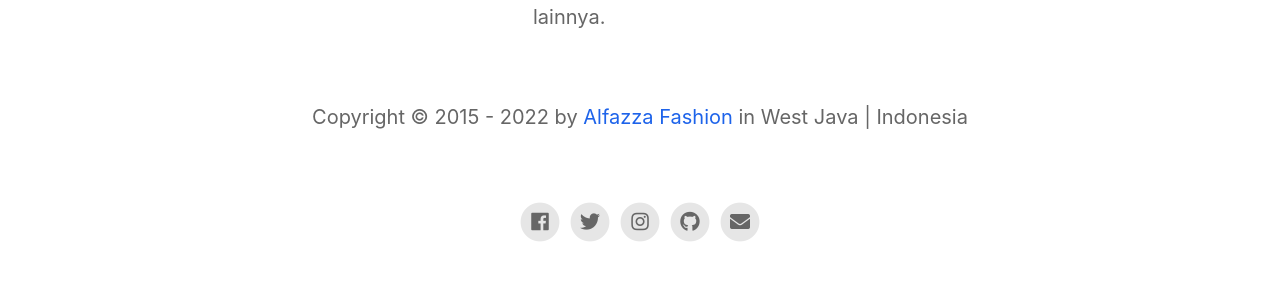
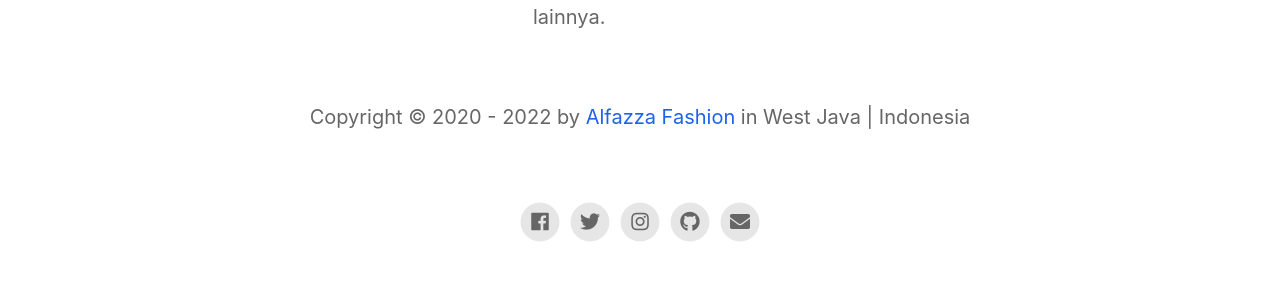
Before and after one commit to Alfazza967/alfazza.github.io, a Jekyll site: the page built from index.html, in a window 1280 px wide. Shown: the part 1992-2287 px from the top of the page. Built offline with Jekyll 4.4.1, drawn with Linux system fonts in a browser that asks for light colours; nearby versions of some CDN libraries.

Commit message:
Update footer.html

```diff
--- a/_includes/footer.html
+++ b/_includes/footer.html
@@ -1,6 +1,6 @@
 <footer>
 	{% if site.your_name %}
-	<p class="footerText">Copyright © 2015 - <script type='text/javascript'>var creditsyear = new Date();document.write(creditsyear.getFullYear());</script> by {% if site.your_link %}<a href="{{ site.your_link }}">{% endif %}{{ site.your_name }}{% if site.your_link %}</a>{% endif %}{% if site.your_city %} in {{ site.your_city }}{% endif %}</p>
+	<p class="footerText">Copyright © 2020 - <script type='text/javascript'>var creditsyear = new Date();document.write(creditsyear.getFullYear());</script> by {% if site.your_link %}<a href="{{ site.your_link }}">{% endif %}{{ site.your_name }}{% if site.your_link %}</a>{% endif %}{% if site.your_city %} in {{ site.your_city }}{% endif %}</p>
 	{% endif %}
 	<div class="footerIcons">
 
```
